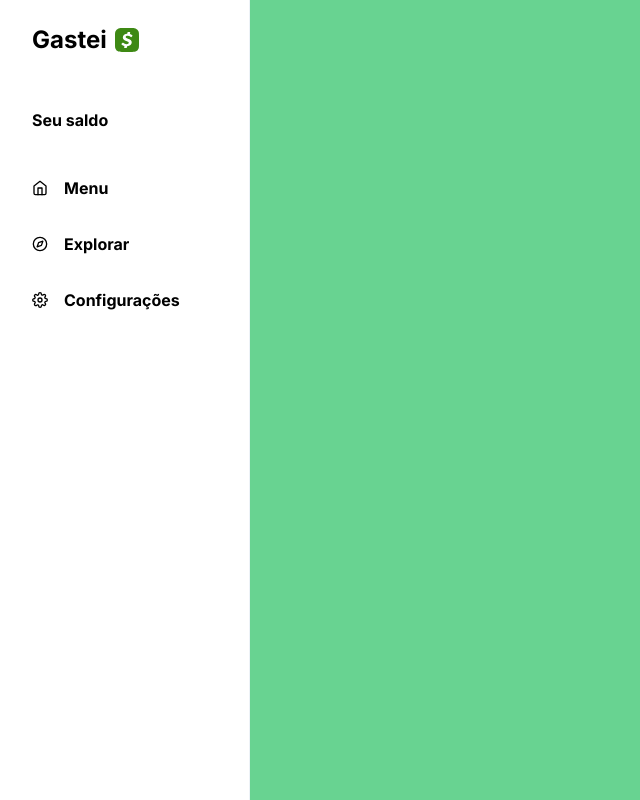
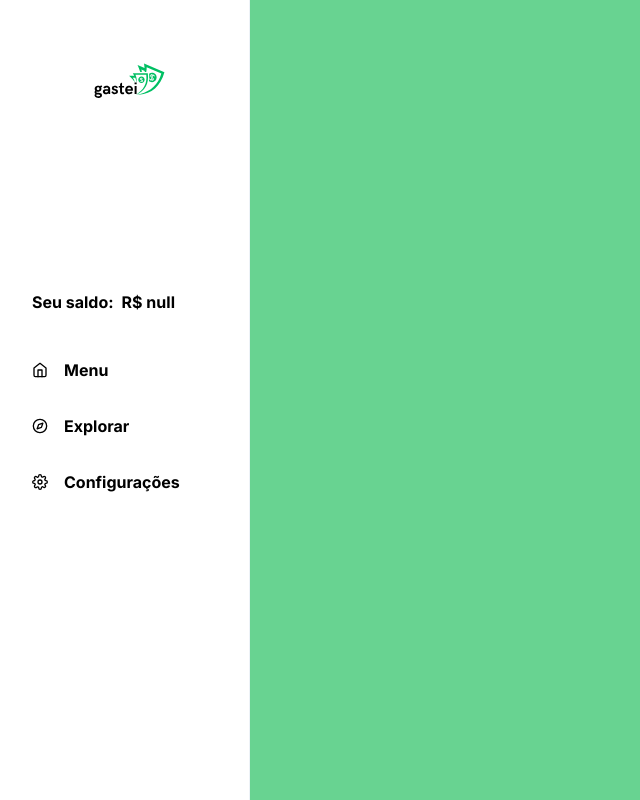
Before and after one commit to gbrmaia/gastei-front, a Next.js app: page / in a window 1280 px wide. Shown: the whole page, without its empty margins (0-640 px from the left). Built offline with nearby package versions, Linux system fonts and the light colour scheme; no server answers; a web font is replaced by a local one.

Commit message:
add: get saldo

```diff
--- a/next.config.mjs
+++ b/next.config.mjs
@@ -1,4 +1,13 @@
 /** @type {import('next').NextConfig} */
-const nextConfig = {};
+const nextConfig = {
+    webpack(config) {
+      config.module.rules.push({
+        test: /\.svg$/,
+        use: ["@svgr/webpack"]
+      });
 
-export default nextConfig;
+      return config;
+    },
+  };
+
+  export default nextConfig;
--- a/package.json
+++ b/package.json
@@ -13,6 +13,7 @@
     "@chakra-ui/react": "^2.8.2",
     "@emotion/react": "^11.11.4",
     "@emotion/styled": "^11.11.5",
+    "axios": "^1.7.2",
     "framer-motion": "^11.2.14",
     "next": "14.2.4",
     "react": "^18",
@@ -20,6 +21,7 @@
     "react-icons": "^5.2.1"
   },
   "devDependencies": {
+    "@svgr/webpack": "^8.1.0",
     "@types/node": "^20",
     "@types/react": "^18",
     "@types/react-dom": "^18",
--- a/src/components/sidebar/sidebarComponent.tsx
+++ b/src/components/sidebar/sidebarComponent.tsx
@@ -1,6 +1,6 @@
 "use client";
 
-import React from 'react';
+import React, { useEffect, useState } from 'react';
 import {
   Box,
   CloseButton,
@@ -13,7 +13,9 @@ import {
   useDisclosure,
   BoxProps,
   FlexProps,
-  IconButton
+  IconButton,
+  Spinner,
+  Img,
 } from '@chakra-ui/react';
 import {
   FiHome,
@@ -24,6 +26,7 @@ import {
 import { SiCashapp } from "react-icons/si";
 import { IconType } from 'react-icons';
 import { ReactNode } from 'react';
+import axios from 'axios';
 
 interface LinkItemProps {
   name: string;
@@ -61,7 +64,26 @@ interface SidebarProps extends BoxProps {
   onClose: () => void;
 }
 
+const userId = 123;
+
 const SidebarContent = ({ onClose, ...rest }: SidebarProps) => {
+  const [saldo, setSaldo] = useState<number | null>(null);
+  const [loading, setLoading] = useState(true);
+
+  useEffect(() => {
+    const fetchSaldo = async () => {
+      try {
+        const response = await axios.get(`http://localhost:4000/balance/${userId}`);
+        setSaldo(response.data.amount);
+      } catch (error) {
+        console.error('Erro ao buscar saldo: ', error);
+      } finally {
+        setLoading(false);
+      }
+    };
+    fetchSaldo();
+  }, []);
+
   return (
     <Box
       bg={useColorModeValue('white', 'gray.900')}
@@ -71,22 +93,31 @@ const SidebarContent = ({ onClose, ...rest }: SidebarProps) => {
       pos="fixed"
       h="full"
       {...rest}>
+      <Img
+        boxSize={{ base: '100px', md: '150px' }}
+        objectFit='contain'
+        src='/gastei.svg'
+        alt="Logo"
+        mx='auto'
+        my={4}
+      />
       <Flex h="20" alignItems="center" mx="8" justifyContent="space-between">
-        <Text fontSize="2xl" fontWeight="bold" display='flex' alignItems='center'>
-          Gastei<SiCashapp style={{ marginLeft: '8px', color: '#3E8914' }} />
-        </Text>
         <CloseButton display={{ base: 'flex', md: 'none' }} onClick={onClose} />
       </Flex>
-      <Flex h="20" alignItems="center" mx="8" justifyContent="space-between">
+      <Flex h="20" alignItems="center" mx="8">
         <Text fontSize="md" fontWeight="bold" display='flex' alignItems='center'>
-          Seu saldo
+          Seu saldo:
         </Text>
+        {loading ? <Spinner size='xs' color='green.500' ml={2} /> :
+          <Text fontSize="md" fontWeight="bold" ml={2}>{`R$ ${saldo}`}</Text>}
       </ Flex>
-      {LinkItems.map((link) => (
-        <NavItem key={link.name} icon={link.icon}>
-          {link.name}
-        </NavItem>
-      ))}
+      {
+        LinkItems.map((link) => (
+          <NavItem key={link.name} icon={link.icon}>
+            {link.name}
+          </NavItem>
+        ))
+      }
     </Box>
   );
 }
```
Also changed, not shown: public/gastei.svg (added), 1 other file (tests, documents, lock files or other folders).
